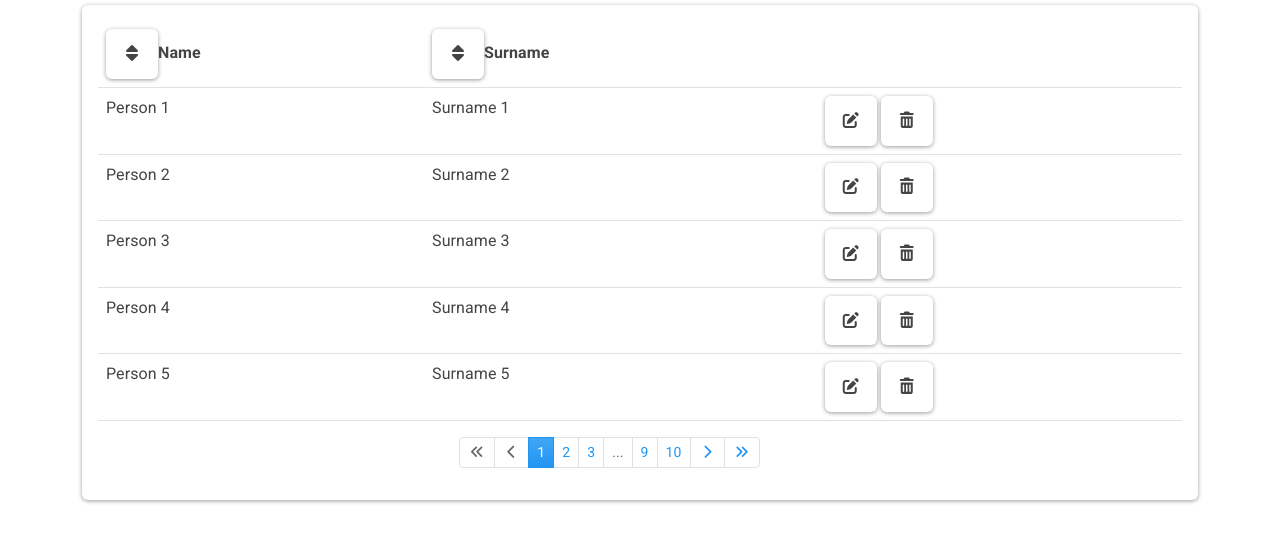
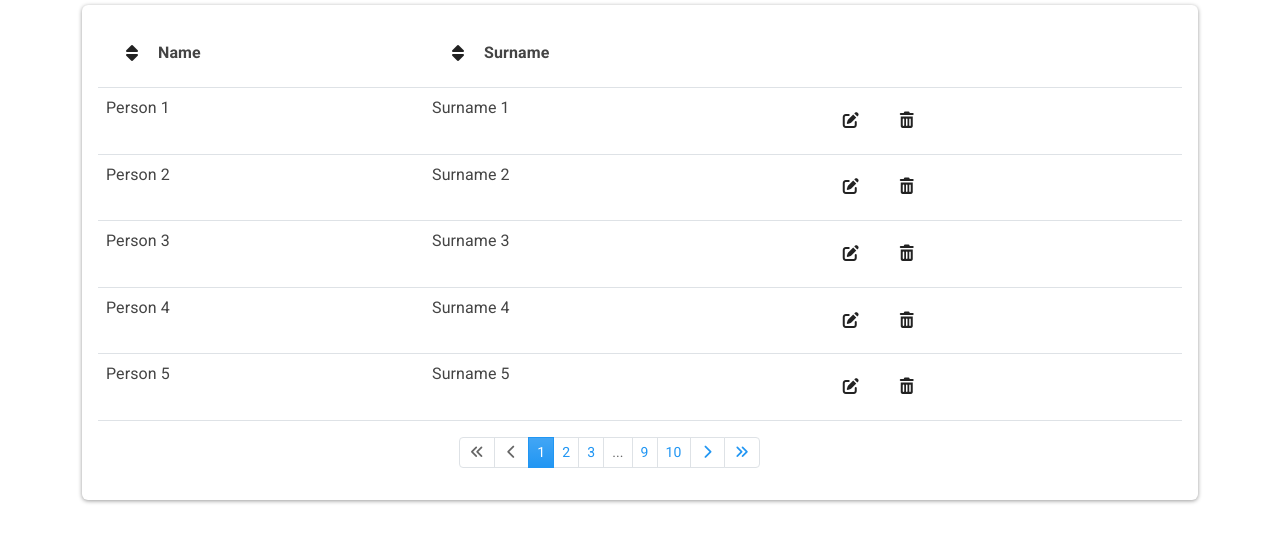
Before and after one commit to Bernardo-MG/component-bootstrap-template, a website: page src/paginated-list.html in a window 1280 px wide. Shown: the part 224-769 px from the top of the page. Drawn offline with nearby package versions, Linux system fonts and the light colour scheme.

Commit message:
Fixed buttons

```diff
--- a/src/paginated-list.html
+++ b/src/paginated-list.html
@@ -69,12 +69,12 @@
                         <thead>
                            <tr>
                               <th scope="col">
-                                 <button type="button" class="btn btn-default" aria-label="Sort name">
+                                 <button type="button" class="btn btn-link link-dark" aria-label="Sort name">
                                     <i class="fa-solid fa-sort"></i>
                                  </button>Name
                               </th>
                               <th scope="col">
-                                 <button type="button" class="btn btn-default" aria-label="Sort surname">
+                                 <button type="button" class="btn btn-link link-dark" aria-label="Sort surname">
                                     <i class="fa-solid fa-sort"></i>
                                  </button>Surname
                               </th>
@@ -86,10 +86,10 @@
                               <td>Person 1</td>
                               <td>Surname 1</td>
                               <td>
-                                 <button type="button" class="btn btn-default" aria-label="Edit">
+                                 <button type="button" class="btn btn-link link-dark" aria-label="Edit">
                                     <i class="fa-solid fa-pen-to-square"></i>
                                  </button>
-                                 <button type="button" class="btn btn-default" aria-label="Delete" >
+                                 <button type="button" class="btn btn-link link-dark" aria-label="Delete" >
                                     <i class="fa-solid fa-trash-can"></i>
                                  </button>
                               </td>
@@ -98,10 +98,10 @@
                               <td>Person 2</td>
                               <td>Surname 2</td>
                               <td>
-                                 <button type="button" class="btn btn-default" aria-label="Edit">
+                                 <button type="button" class="btn btn-link link-dark" aria-label="Edit">
                                     <i class="fa-solid fa-pen-to-square"></i>
                                  </button>
-                                 <button type="button" class="btn btn-default" aria-label="Delete" data-bs-toggle="modal" data-bs-target="#deleteModal">
+                                 <button type="button" class="btn btn-link link-dark" aria-label="Delete" data-bs-toggle="modal" data-bs-target="#deleteModal">
                                     <i class="fa-solid fa-trash-can"></i>
                                  </button>
                               </td>
@@ -110,10 +110,10 @@
                               <td>Person 3</td>
                               <td>Surname 3</td>
                               <td>
-                                 <button type="button" class="btn btn-default" aria-label="Edit">
+                                 <button type="button" class="btn btn-link link-dark" aria-label="Edit">
                                     <i class="fa-solid fa-pen-to-square"></i>
                                  </button>
-                                 <button type="button" class="btn btn-default" aria-label="Delete" data-bs-toggle="modal" data-bs-target="#deleteModal">
+                                 <button type="button" class="btn btn-link link-dark" aria-label="Delete" data-bs-toggle="modal" data-bs-target="#deleteModal">
                                     <i class="fa-solid fa-trash-can"></i>
                                  </button>
                               </td>
@@ -122,10 +122,10 @@
                               <td>Person 4</td>
                               <td>Surname 4</td>
                               <td>
-                                 <button type="button" class="btn btn-default" aria-label="Edit">
+                                 <button type="button" class="btn btn-link link-dark" aria-label="Edit">
                                     <i class="fa-solid fa-pen-to-square"></i>
                                  </button>
-                                 <button type="button" class="btn btn-default" aria-label="Delete" data-bs-toggle="modal" data-bs-target="#deleteModal">
+                                 <button type="button" class="btn btn-link link-dark" aria-label="Delete" data-bs-toggle="modal" data-bs-target="#deleteModal">
                                     <i class="fa-solid fa-trash-can"></i>
                                  </button>
                               </td>
@@ -134,10 +134,10 @@
                               <td>Person 5</td>
                               <td>Surname 5</td>
                               <td>
-                                 <button type="button" class="btn btn-default" aria-label="Edit">
+                                 <button type="button" class="btn btn-link link-dark" aria-label="Edit">
                                     <i class="fa-solid fa-pen-to-square"></i>
                                  </button>
-                                 <button type="button" class="btn btn-default" aria-label="Delete" data-bs-toggle="modal" data-bs-target="#deleteModal">
+                                 <button type="button" class="btn btn-link link-dark" aria-label="Delete" data-bs-toggle="modal" data-bs-target="#deleteModal">
                                     <i class="fa-solid fa-trash-can"></i>
                                  </button>
                               </td>
```
